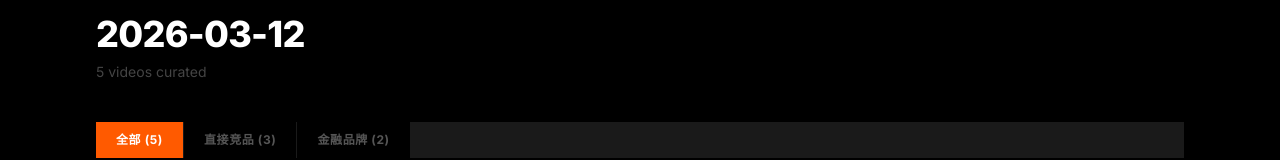
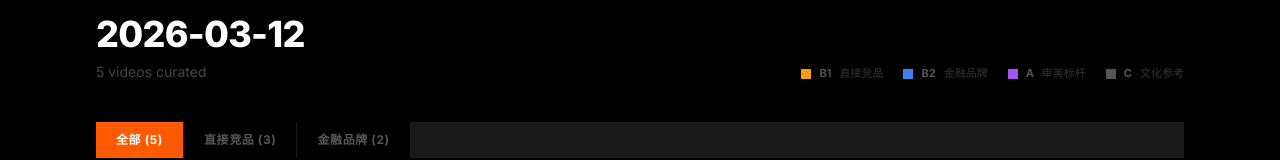
Before and after one commit to kylelinger/yt-inspo-web, a Next.js app: page / in a window 1280 px wide. Shown: the part 442-602 px from the top of the page. Built offline with nearby package versions, Linux system fonts and the light colour scheme.

Commit message:
feat: tag legend (B1/B2/A/C) on right side of Today header

```diff
--- a/src/app/page.tsx
+++ b/src/app/page.tsx
@@ -70,6 +70,20 @@ export default function Home() {
                 <p className="text-[11px] font-bold uppercase tracking-[0.25em] mb-3" style={{ color: "var(--accent)" }}>Today</p>
                 <h2 className="display-md text-white">{latestDate}</h2>
                 <p className="mt-2 text-sm text-[#444]">{latestVideos.length} videos curated</p>
+              </div>
+              <div className="hidden sm:flex items-center gap-5">
+                {[
+                  { tag: "B1", label: "\u76F4\u63A5\u7ADE\u54C1", color: "#f59e0b" },
+                  { tag: "B2", label: "\u91D1\u878D\u54C1\u724C", color: "#3b82f6" },
+                  { tag: "A", label: "\u5BA1\u7F8E\u6807\u6746", color: "#a855f7" },
+                  { tag: "C", label: "\u6587\u5316\u53C2\u8003", color: "#555" },
+                ].map((t) => (
+                  <div key={t.tag} className="flex items-center gap-2">
+                    <div className="h-2.5 w-2.5" style={{ background: t.color }} />
+                    <span className="text-[11px] font-bold text-[#555]">{t.tag}</span>
+                    <span className="text-[11px] text-[#333]">{t.label}</span>
+                  </div>
+                ))}
               </div>
             </div>
           </FadeInView>
```
